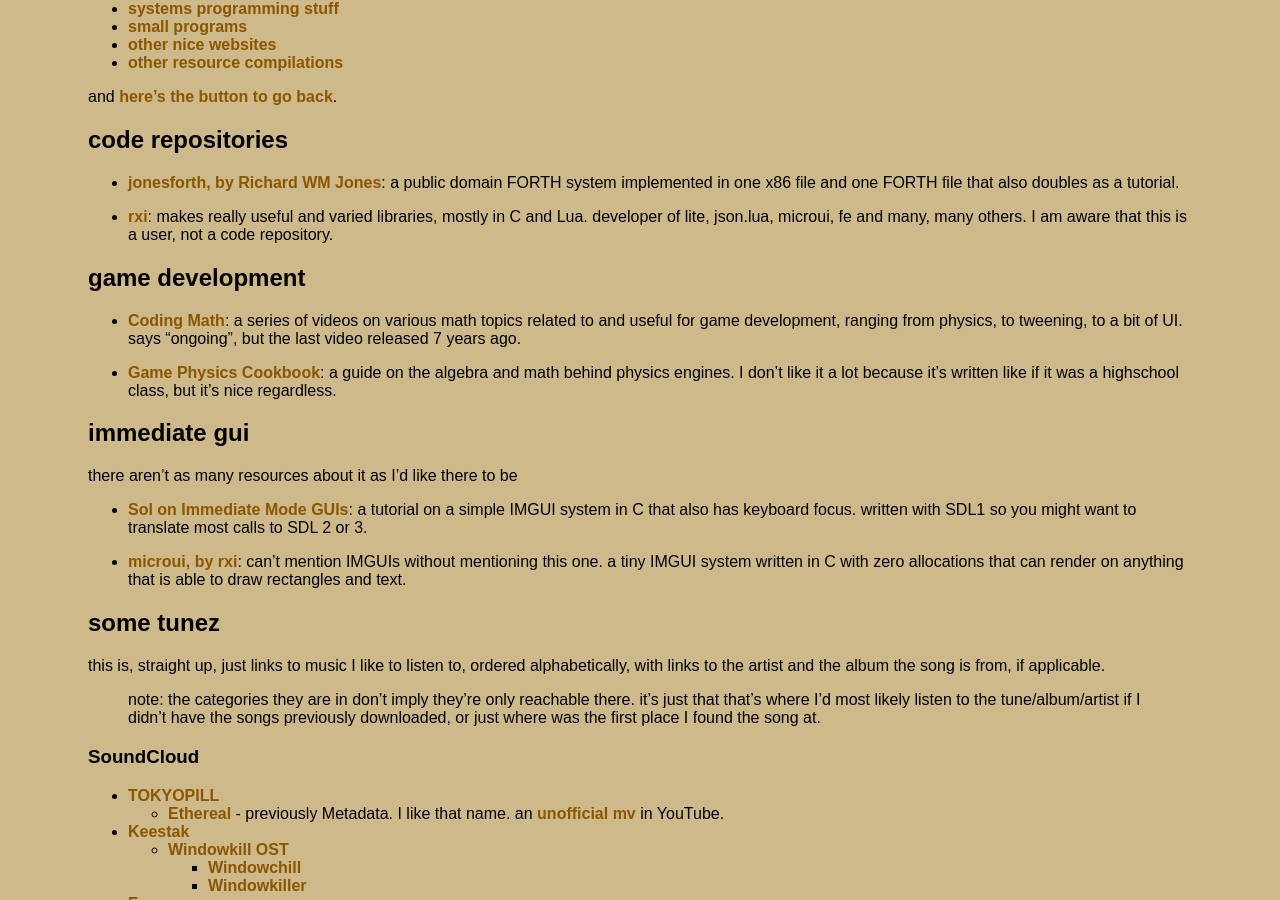
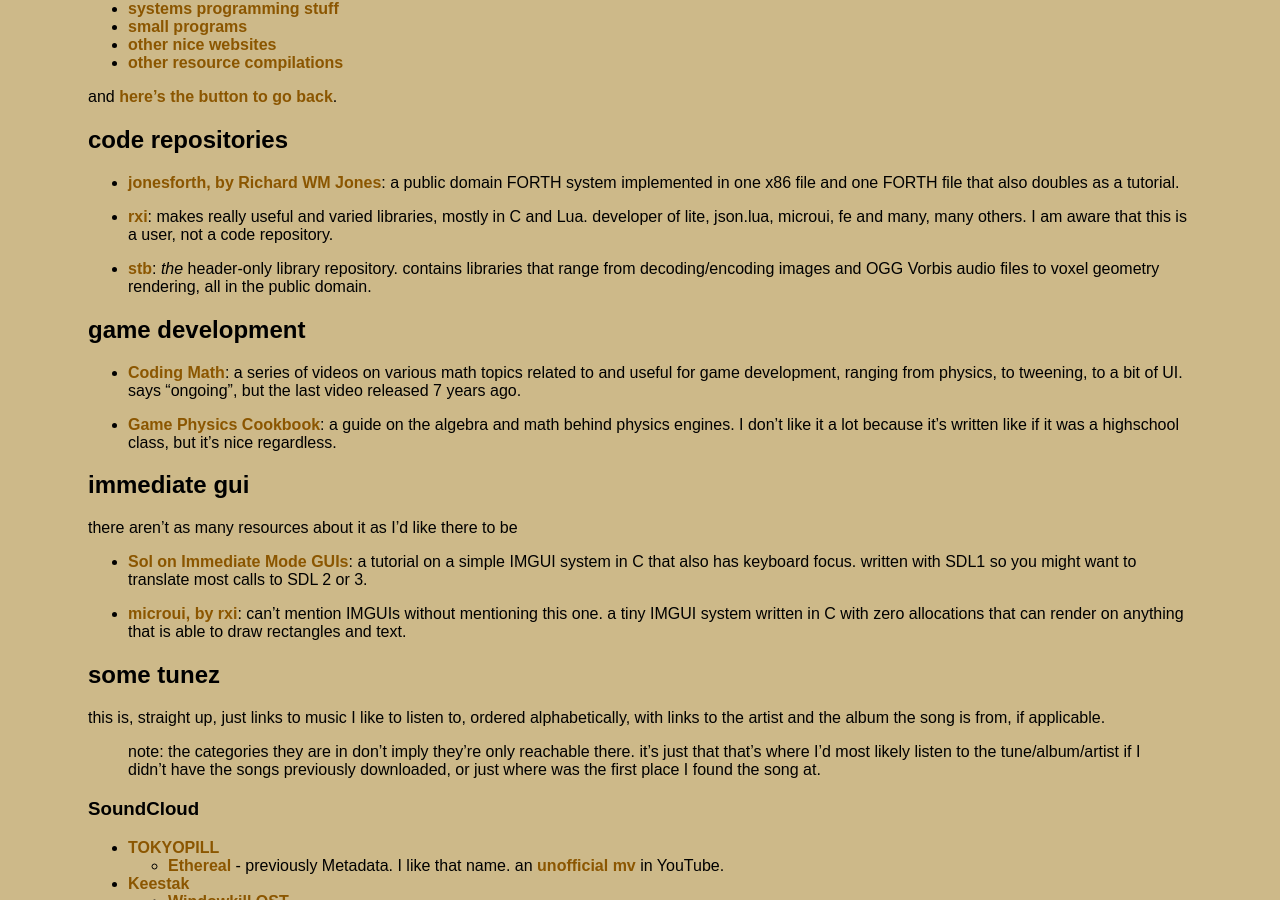
Before and after one commit to thacuber2a03/thacuber2a03.github.io, a Jekyll site: the page built from things/bookmarks.md, in a window 1280 px wide and 900 px high, scrolled down 396 px. Built offline with Jekyll 4.4.1, drawn with Linux system fonts in a browser that asks for light colours.

Commit message:
update bookmarks
- added "stb"

```diff
--- a/things/bookmarks.md
+++ b/things/bookmarks.md
@@ -30,6 +30,8 @@
 - [jonesforth, by Richard WM Jones](https://github.com/nornagon/jonesforth): a public domain FORTH system implemented in one x86 file and one FORTH file that also doubles as a tutorial.
 
 - [rxi](https://github.com/rxi): makes really useful and varied libraries, mostly in C and Lua. developer of lite, json.lua, microui, fe and many, many others. I am aware that this is a user, not a code repository.
+
+- [stb](https://github.com/nothings/stb): *the* header-only library repository. contains libraries that range from decoding/encoding images and OGG Vorbis audio files to voxel geometry rendering, all in the public domain.
 
 <h2 id="gamedev">game development</h2>
 
@@ -169,3 +171,4 @@
 - 15/04/24
   - added "Make a Lisp"
   - added "nandgame"
+  - added "stb"
```
